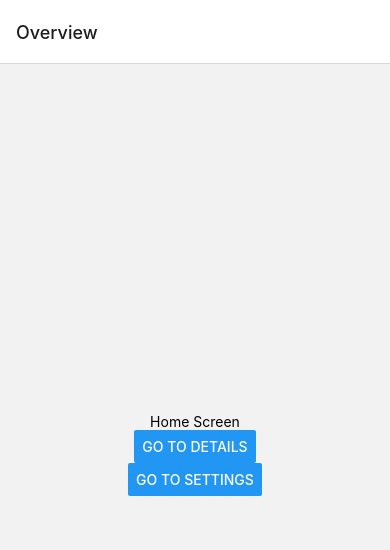
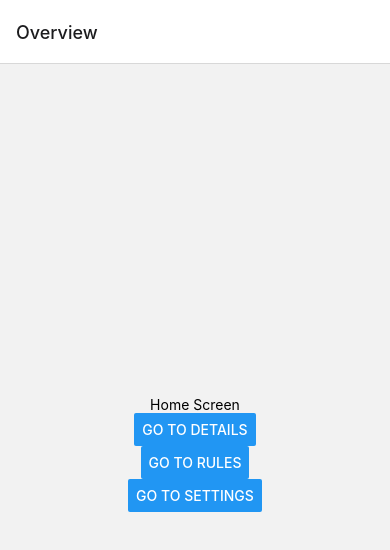
Before and after one commit to tricky93/whist-game, a React Native app: screen / in a window 390 px wide. Shown: the top 550 px of the page. Built offline with nearby package versions, Linux system fonts and the light colour scheme.

Commit message:
refactor navigation to seperate files

```diff
--- a/App.js
+++ b/App.js
@@ -1,25 +1,10 @@
 import * as React from 'react';
-import {Button, View, Text} from 'react-native';
 import {NavigationContainer} from '@react-navigation/native';
 import {createNativeStackNavigator} from '@react-navigation/native-stack';
+import HomeScreen from './src/components/home/home';
 import DetailsScreen from './src/components/details/details';
 import SettingsScreen from './src/components/settings/settings';
-
-function HomeScreen({navigation}) {
-  return (
-    <View style={{flex: 1, alignItems: 'center', justifyContent: 'center'}}>
-      <Text>Home Screen</Text>
-      <Button
-        title="Go to Details"
-        onPress={() => navigation.navigate('Details')}
-      />
-      <Button
-        title="Go to Settings"
-        onPress={() => navigation.navigate('Settings')}
-      />
-    </View>
-  );
-}
+import RulesScreen from './src/components/rules/rules';
 
 const Stack = createNativeStackNavigator();
 
@@ -34,6 +19,7 @@ function App() {
         />
         <Stack.Screen name="Details" component={DetailsScreen} />
         <Stack.Screen name="Settings" component={SettingsScreen} />
+        <Stack.Screen name="Rules" component={RulesScreen} />
       </Stack.Navigator>
     </NavigationContainer>
   );
```
